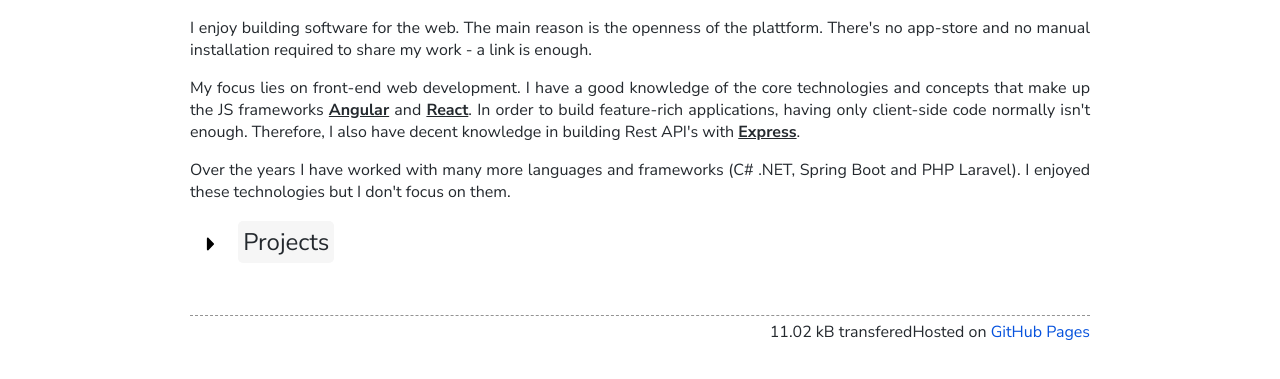
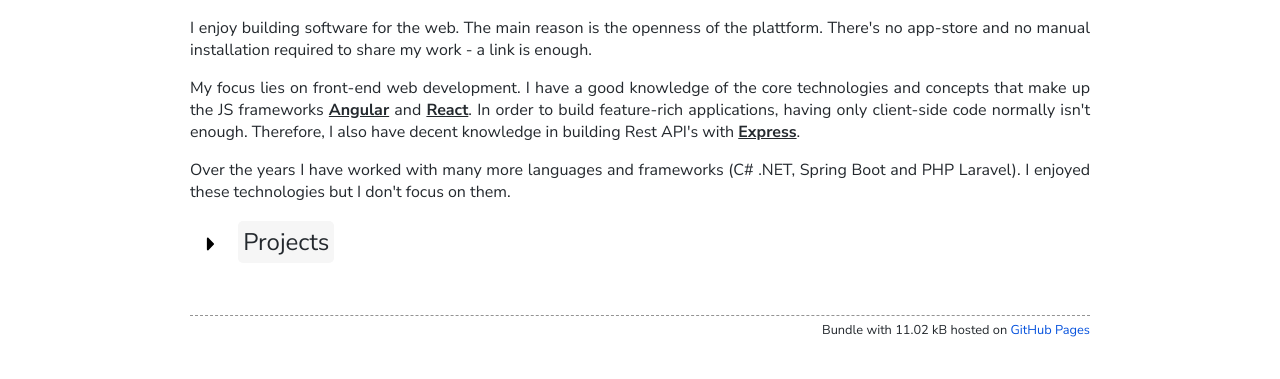
Before and after one commit to Kexplx/oscarrosner, a plain HTML site: page index.html in a window 1280 px wide. Shown: the part 331-710 px from the top of the page. Drawn offline with Linux system fonts and the light colour scheme.

Commit message:
Deploying to gh-pages from  @ 2c75f4fd6985855633bd5dea70aa4403931f2c47 🚀

```diff
--- a/index.html
+++ b/index.html
@@ -162,9 +162,9 @@
         </div>
       </section>
 
-      <div style="text-align: end; margin-bottom: 100px">
+      <div style="text-align: end; margin-bottom: 100px; font-size: 0.8rem">
         <hr style="margin-bottom: 5px" />
-        11.02 kB transferedHosted on
+        Bundle with 11.02 kB hosted on
         <a href="https://pages.github.com/" target="_blank">GitHub Pages</a>
       </div>
     </div>
```
